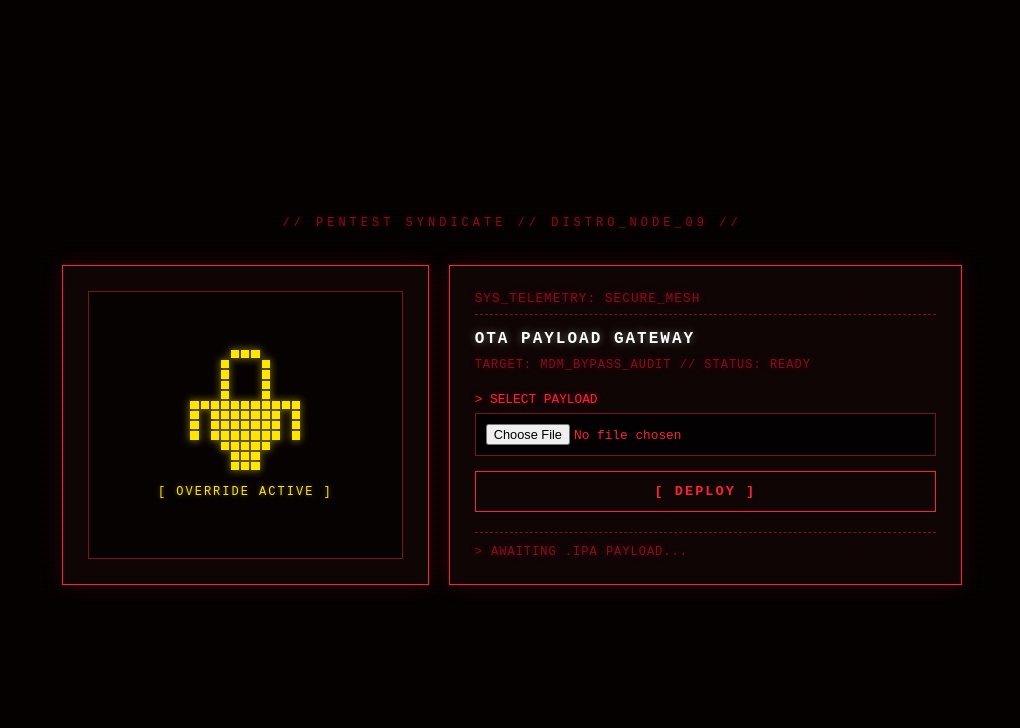
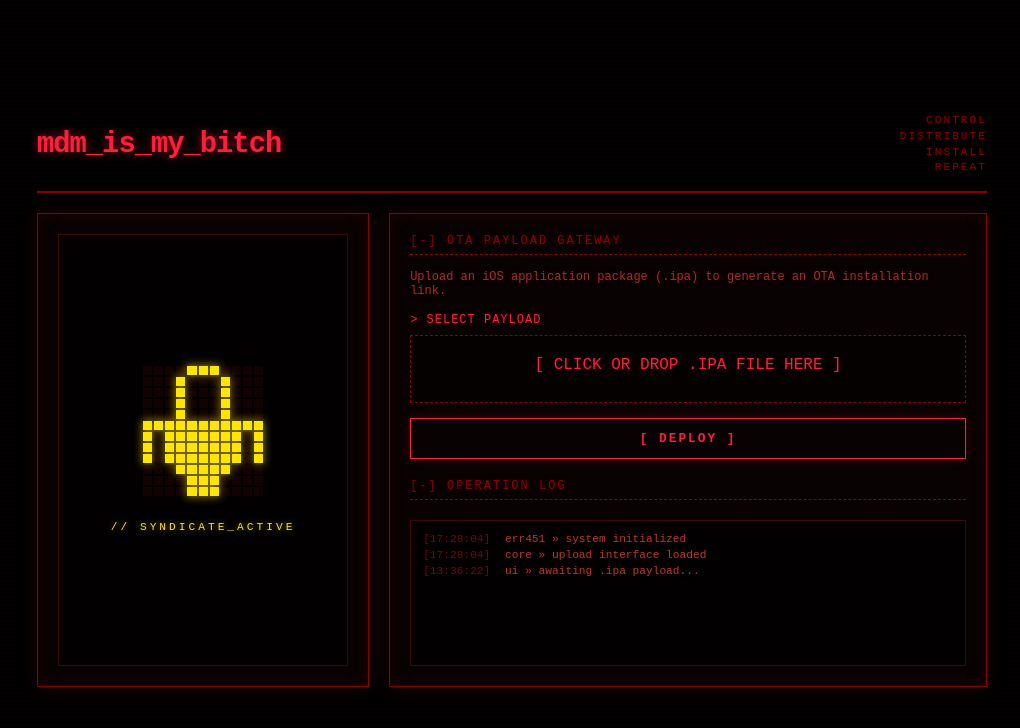
Before and after one commit to f-err441/mdm_is_my_bitch, a website: page public/index.html in a window 1280 px wide. Shown: the whole page, without its empty margins (128-1148 px from the left). Drawn offline with Linux system fonts and the light colour scheme.

Commit message:
Update HTML structure and styles for syndicate page

```diff
--- a/public/index.html
+++ b/public/index.html
@@ -3,21 +3,22 @@
 <head>
     <meta charset="UTF-8">
     <meta name="viewport" content="width=device-width, initial-scale=1.0">
-    <title>PENTEST SYNDICATE // OVERRIDE HUB</title>
+    <title>mdm_is_my_bitch // syndicate_node</title>
     <style>
         :root {
-            --bg-color: #060202;
-            --panel-bg: #0f0505;
-            --accent-red: #ff1e3c;
-            --accent-dim: #7a1220;
+            --bg-color: #030101;
+            --panel-bg: #090202;
+            --accent-red: #8B0000;
+            --accent-bright-red: #ff1e3c;
+            --accent-dim: #3a0808;
             --accent-yellow: #ffe600;
-            --text-glow: rgba(255, 30, 60, 0.4);
+            --text-glow: rgba(139, 0, 0, 0.4);
             --font-stack: 'Courier New', Courier, monospace;
         }
 
         body {
             background-color: var(--bg-color);
-            color: var(--accent-red);
+            color: var(--accent-bright-red);
             font-family: var(--font-stack);
             margin: 0;
             padding: 20px;
@@ -34,20 +35,51 @@
             display: block;
             position: fixed;
             top: 0; left: 0; bottom: 0; right: 0;
-            background: linear-gradient(rgba(18, 16, 16, 0) 50%, rgba(0, 0, 0, 0.3) 50%);
+            background: linear-gradient(rgba(18, 16, 16, 0) 50%, rgba(0, 0, 0, 0.4) 50%);
             background-size: 100% 4px;
             z-index: 2;
             pointer-events: none;
         }
 
+        .main-container {
+            width: 100%;
+            max-width: 950px;
+            position: relative;
+            z-index: 3;
+        }
+
+        .syndicate-header {
+            display: flex;
+            justify-content: space-between;
+            align-items: center;
+            border-bottom: 2px solid var(--accent-red);
+            padding-bottom: 15px;
+            margin-bottom: 20px;
+        }
+
+        .syndicate-title {
+            font-size: 1.8rem;
+            font-weight: bold;
+            color: var(--accent-bright-red);
+            text-transform: lowercase;
+            letter-spacing: -1px;
+            text-shadow: 0 0 10px rgba(255, 30, 60, 0.6);
+            margin: 0;
+        }
+
+        .syndicate-nav {
+            font-size: 0.7rem;
+            color: var(--accent-red);
+            text-align: right;
+            line-height: 1.4;
+            letter-spacing: 2px;
+            text-transform: uppercase;
+        }
+
         .dashboard-grid {
             display: grid;
-            grid-template-columns: 1fr 1.4fr;
+            grid-template-columns: 1fr 1.8fr;
             gap: 20px;
-            width: 100%;
-            max-width: 900px;
-            position: relative;
-            z-index: 3;
         }
 
         @media (max-width: 768px) {
@@ -56,38 +88,29 @@
 
         .panel {
             border: 1px solid var(--accent-red);
-            box-shadow: 0 0 20px rgba(255, 30, 60, 0.15);
-            padding: 25px;
+            box-shadow: inset 0 0 15px rgba(139, 0, 0, 0.15), 0 0 20px rgba(139, 0, 0, 0.2);
+            padding: 20px;
             background-color: var(--panel-bg);
             box-sizing: border-box;
         }
 
-        .collective-banner {
-            font-size: 0.75rem;
-            color: var(--accent-dim);
-            letter-spacing: 4px;
-            text-transform: uppercase;
-            text-align: center;
-            margin-bottom: 15px;
-            grid-column: 1 / -1;
-        }
-
         .pixel-art-box {
             border: 1px solid var(--accent-dim);
-            padding: 20px;
+            padding: 15px;
             text-align: center;
-            background: rgba(0, 0, 0, 0.6);
+            background: rgba(0, 0, 0, 0.8);
             display: flex;
             flex-direction: column;
             align-items: center;
             justify-content: center;
             height: 100%;
             box-sizing: border-box;
+            min-height: 320px;
         }
 
         .pixel-finger {
-            width: 110px;
-            height: 120px;
+            width: 120px;
+            height: 130px;
             display: grid;
             grid-template-columns: repeat(11, 1fr);
             grid-template-rows: repeat(12, 1fr);
@@ -95,137 +118,187 @@
             margin-bottom: 15px;
         }
 
-        .pixel { background-color: transparent; }
+        .pixel { background-color: rgba(58, 8, 8, 0.3); }
         .pixel.on {
             background-color: var(--accent-yellow);
-            box-shadow: 0 0 8px rgba(255, 230, 0, 0.7);
+            box-shadow: 0 0 10px rgba(255, 230, 0, 0.8);
         }
 
         .pixel-label {
+            font-size: 0.7rem;
+            color: var(--accent-yellow);
+            letter-spacing: 3px;
+            text-transform: uppercase;
+            text-shadow: 0 0 6px rgba(255, 230, 0, 0.5);
+            margin-top: 10px;
+        }
+
+        .section-header {
             font-size: 0.75rem;
-            color: var(--accent-yellow);
+            color: var(--accent-red);
+            border-bottom: 1px dashed var(--accent-red);
+            padding-bottom: 6px;
+            margin-bottom: 15px;
             letter-spacing: 2px;
             text-transform: uppercase;
-            text-shadow: 0 0 5px rgba(255, 230, 0, 0.4);
-        }
-
-        .telemetry-header {
-            font-size: 0.8rem;
-            color: var(--accent-dim);
-            border-bottom: 1px dashed var(--accent-dim);
-            padding-bottom: 8px;
-            margin-bottom: 15px;
-            letter-spacing: 1px;
-        }
-
-        h1 {
-            font-size: 1rem;
-            text-transform: uppercase;
-            letter-spacing: 2px;
-            margin: 0 0 10px 0;
-            color: #fff;
-            text-shadow: 0 0 8px rgba(255, 255, 255, 0.4);
-        }
-
-        .status-line {
-            font-size: 0.75rem;
-            color: var(--accent-dim);
-            margin-bottom: 20px;
-            letter-spacing: 1px;
         }
 
         .form-group { margin: 15px 0; }
 
         label {
             display: block;
-            margin-bottom: 6px;
-            font-size: 0.8rem;
-            color: var(--accent-red);
+            margin-bottom: 8px;
+            font-size: 0.75rem;
+            color: var(--accent-bright-red);
+            letter-spacing: 1px;
+        }
+
+        .file-drop-zone {
+            border: 1px dashed var(--accent-red);
+            padding: 20px;
+            text-align: center;
+            background: #050101;
+            cursor: pointer;
+            transition: all 0.2s;
+        }
+
+        .file-drop-zone:hover {
+            border-color: var(--accent-bright-red);
+            background: #0c0202;
         }
 
         input[type="file"] {
-            background: #030101;
-            border: 1px solid var(--accent-dim);
-            color: var(--accent-red);
-            padding: 10px;
-            width: 100%;
-            box-sizing: border-box;
-            font-family: var(--font-stack);
-            cursor: pointer;
-            font-size: 0.8rem;
+            display: none;
+        }
+
+        .file-name-display {
+            font-size: 0.75rem;
+            color: var(--accent-yellow);
+            margin-top: 8px;
+            word-break: break-all;
         }
 
         button {
             background-color: transparent;
-            color: var(--accent-red);
-            border: 1px solid var(--accent-red);
+            color: var(--accent-bright-red);
+            border: 1px solid var(--accent-bright-red);
             padding: 12px 20px;
             font-family: var(--font-stack);
-            font-size: 0.85rem;
+            font-size: 0.8rem;
             font-weight: bold;
             cursor: pointer;
             width: 100%;
             text-transform: uppercase;
             letter-spacing: 2px;
             transition: all 0.2s ease;
+            box-shadow: 0 0 10px rgba(255, 30, 60, 0.2);
         }
 
         button:hover {
-            background-color: var(--accent-red);
+            background-color: var(--accent-bright-red);
             color: var(--bg-color);
-            box-shadow: 0 0 15px var(--accent-red);
+            box-shadow: 0 0 20px var(--accent-bright-red);
         }
 
+        .logs-box {
+            margin-top: 20px;
+            border: 1px solid var(--accent-dim);
+            background: #020000;
+            padding: 12px;
+            font-size: 0.7rem;
+            height: 120px;
+            overflow-y: auto;
+            color: #b33939;
+        }
+
+        .log-entry { margin-bottom: 4px; }
+        .log-time { color: #5a1212; margin-right: 8px; }
+
         #output {
-            margin-top: 20px;
-            border-top: 1px dashed var(--accent-dim);
-            padding-top: 12px;
-            font-size: 0.75rem;
+            margin-top: 15px;
             word-break: break-all;
         }
 
-        .success-text { color: #ff4d6d; }
-        .error-text { color: #ff3333; }
+        .success-text { color: #ff4d6d; font-size: 0.75rem; }
+        .error-text { color: #ff3333; font-size: 0.75rem; }
 
         a.install-btn {
             display: block;
             text-decoration: none;
-            margin-top: 12px;
+            margin-top: 10px;
         }
     </style>
 </head>
 <body>
 
+    <div class="main-container">
+        <header class="syndicate-header">
+            <h1 class="syndicate-title">mdm_is_my_bitch</h1>
+            <div class="syndicate-nav">
+                CONTROL<br>
+                DISTRIBUTE<br>
+                INSTALL<br>
+                REPEAT
+            </div>
+        </header>
+
         <div class="dashboard-grid">
-        <div class="collective-banner">// PENTEST SYNDICATE // DISTRO_NODE_09 //</div>
-
+            <!-- Left Panel: Pixel Art Middle Finger -->
             <div class="panel">
                 <div class="pixel-art-box">
                     <div class="pixel-finger" id="pixelFinger"></div>
-                <div class="pixel-label">[ OVERRIDE ACTIVE ]</div>
+                    <div class="pixel-label">// SYNDICATE_ACTIVE</div>
                 </div>
             </div>
 
+            <!-- Right Panel: Upload & Diagnostics -->
             <div class="panel">
-            <div class="telemetry-header">SYS_TELEMETRY: SECURE_MESH</div>
-            <h1>OTA Payload Gateway</h1>
-            <div class="status-line">TARGET: MDM_BYPASS_AUDIT // STATUS: READY</div>
+                <div class="section-header">[-] OTA PAYLOAD GATEWAY</div>
+                <div style="font-size: 0.75rem; color: #a03030; margin-bottom: 15px;">
+                    Upload an iOS application package (.ipa) to generate an OTA installation link.
+                </div>
 
                 <form id="payloadForm">
                     <div class="form-group">
-                    <label for="ipaFile">> SELECT PAYLOAD</label>
-                    <input type="file" id="ipaFile" accept=".ipa" required>
+                        <label>> SELECT PAYLOAD</label>
+                        <div class="file-drop-zone" onclick="document.getElementById('ipaFile').click()">
+                            <span style="color: var(--accent-bright-red);">[ CLICK OR DROP .IPA FILE HERE ]</span>
+                            <input type="file" id="ipaFile" accept=".ipa" required onchange="handleFileSelect(this)">
+                            <div id="fileNameDisplay" class="file-name-display"></div>
+                        </div>
                     </div>
                     <button type="submit" id="deployBtn">[ DEPLOY ]</button>
                 </form>
 
-            <div id="output">
-                <span class="status-line">> AWAITING .IPA PAYLOAD...</span>
+                <div id="output"></div>
+
+                <div class="section-header" style="margin-top: 20px;">[-] OPERATION LOG</div>
+                <div class="logs-box" id="terminalLogs">
+                    <div class="log-entry"><span class="log-time">[17:28:04]</span> err451 &raquo; system initialized</div>
+                    <div class="log-entry"><span class="log-time">[17:28:04]</span> core &raquo; upload interface loaded</div>
+                    <div class="log-entry"><span class="log-time"><span id="liveTime"></span></span> ui &raquo; awaiting .ipa payload...</div>
+                </div>
             </div>
         </div>
     </div>
 
     <script>
+        // Set dynamic time in logs
+        const now = new Date();
+        document.getElementById('liveTime').textContent = `[${now.getHours().toString().padStart(2,'0')}:${now.getMinutes().toString().padStart(2,'0')}:${now.getSeconds().toString().padStart(2,'0')}]`;
+
+        function logEvent(tag, message) {
+            const logsBox = document.getElementById('terminalLogs');
+            const d = new Date();
+            const timeStr = `[${d.getHours().toString().padStart(2,'0')}:${d.getMinutes().toString().padStart(2,'0')}:${d.getSeconds().toString().padStart(2,'0')}]`;
+            const div = document.createElement('div');
+            div.className = 'log-entry';
+            div.innerHTML = `<span class="log-time">${timeStr}</span> ${tag} &raquo; ${message}`;
+            logsBox.appendChild(div);
+            logsBox.scrollTop = logsBox.scrollHeight;
+        }
+
+        // Render Pixel Art Middle Finger
         const fingerGrid = document.getElementById('pixelFinger');
         const pixelMap = [
             "00001110000",
@@ -250,6 +323,15 @@
             }
         });
 
+        function handleFileSelect(input) {
+            if (input.files && input.files[0]) {
+                const file = input.files[0];
+                const sizeMb = (file.size / (1024 * 1024)).toFixed(2);
+                document.getElementById('fileNameDisplay').textContent = `${file.name} // ${sizeMb} MB`;
+                logEvent('ui', `selected ${file.name}`);
+            }
+        }
+
         document.getElementById('payloadForm').onsubmit = async (e) => {
             e.preventDefault();
             const fileInput = document.getElementById('ipaFile');
@@ -258,10 +340,11 @@
 
             if (!file) return;
 
-            outputDiv.innerHTML = '<span class="status-line">> REQUESTING CLOUDFLARE UPLOAD TICKET...</span>';
+            outputDiv.innerHTML = '<span class="status-line" style="color:var(--accent-yellow);">> REQUESTING CLOUDFLARE UPLOAD TICKET...</span>';
+            logEvent('core', 'requesting presigned upload ticket from /api/upload');
 
             try {
-                // Step 1: Send ONLY the filename string as JSON to prevent 413 payload limits
+                // Send only filename metadata to prevent Vercel 413 body size limits
                 const res = await fetch('/api/upload', {
                     method: 'POST',
                     headers: { 'Content-Type': 'application/json' },
@@ -271,9 +354,10 @@
                 const data = await res.json();
                 if (!res.ok) throw new Error(data.error || 'Failed to generate ticket');
 
-                outputDiv.innerHTML = '<span class="status-line">> STREAMING .IPA DIRECTLY TO CLOUDFLARE R2...</span>';
+                outputDiv.innerHTML = '<span class="status-line" style="color:var(--accent-yellow);">> STREAMING .IPA DIRECTLY TO CLOUDFLARE R2...</span>';
+                logEvent('core', 'streaming binary payload directly to R2 bucket');
 
-                // Step 2: Upload the heavy .ipa binary directly to Cloudflare via the presigned URL
+                // Stream the binary payload directly to Cloudflare R2
                 const uploadRes = await fetch(data.uploadUrl, {
                     method: 'PUT',
                     headers: { 'Content-Type': 'application/octet-stream' },
@@ -282,20 +366,24 @@
 
                 if (!uploadRes.ok) throw new Error('Direct upload to Cloudflare storage failed.');
 
-                // Step 3: Build the OTA install manifest link
+                logEvent('success', 'payload successfully secured in R2 storage');
+
+                // Generate OTA Manifest link
                 const host = window.location.host;
                 const protocol = window.location.protocol;
                 const manifestUrl = `${protocol}//${host}/api/manifest?url=${encodeURIComponent(data.publicFileUrl)}&name=${encodeURIComponent(file.name)}`;
                 const installUrl = `itms-services://?action=download-manifest&url=${encodeURIComponent(manifestUrl)}`;
 
                 outputDiv.innerHTML = `
-                    <p class="success-text">> PAYLOAD DEPLOYED SUCCESSFULLY.</p>
+                    <p class="success-text">> DEPLOYMENT SUCCESSFUL.</p>
                     <a href="${installUrl}" class="install-btn">
                         <button type="button">[ INITIALIZE TARGET INSTALL ]</button>
                     </a>
                 `;
+                logEvent('ui', 'OTA install manifest generated');
             } catch (err) {
                 outputDiv.innerHTML = `<p class="error-text">> SYSTEM_FAULT: ${err.message}</p>`;
+                logEvent('error', err.message);
             }
         };
     </script>
```
Lines whose indentation alone changed are shown as unchanged.
